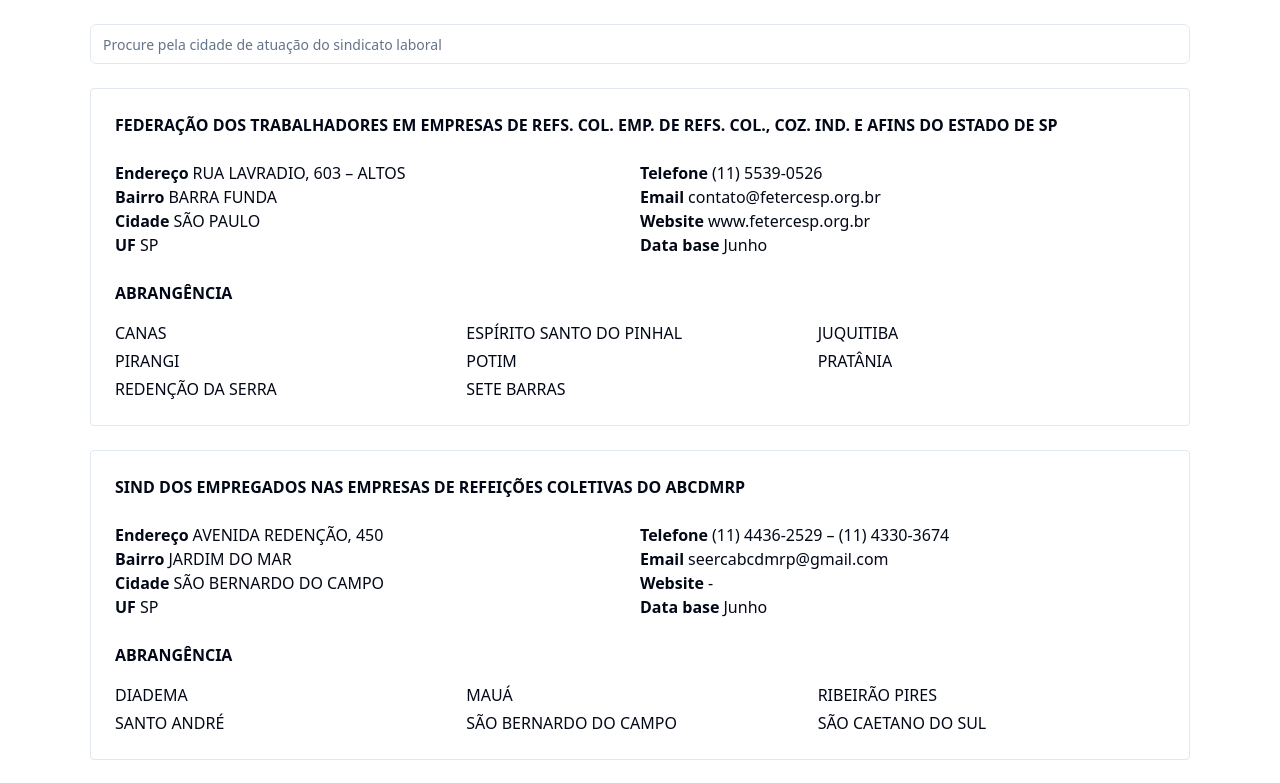
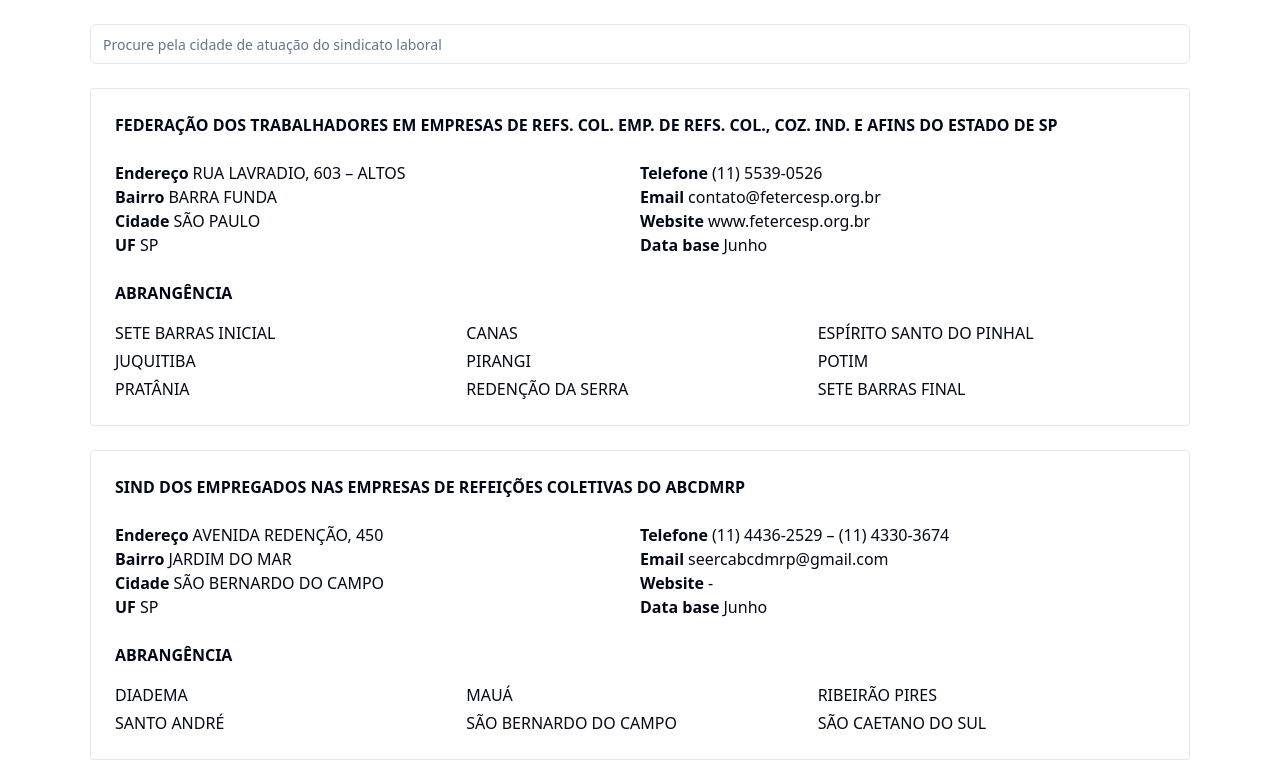
Before and after one commit to devsindercsp/sindicatos, a React (Vite) app: page / in a window 1280 px wide. Shown: the top 783 px of the page. Built offline with nearby package versions, Linux system fonts and the light colour scheme.

Commit message:
sindicatos.ts

```diff
--- a/src/data/sindicatos.ts
+++ b/src/data/sindicatos.ts
@@ -23,6 +23,7 @@ export const sindicatos: Sindicato[] = [
     website: 'www.fetercesp.org.br',
     basedata: 'Junho',
     coverage: [
+      'SETE BARRAS INICIAL',
       'CANAS',
       'ESPÍRITO SANTO DO PINHAL',
       'JUQUITIBA',
@@ -30,7 +31,7 @@ export const sindicatos: Sindicato[] = [
       'POTIM',
       'PRATÂNIA',
       'REDENÇÃO DA SERRA',
-      'SETE BARRAS',
+      'SETE BARRAS FINAL',
     ],
   },
   {
```
